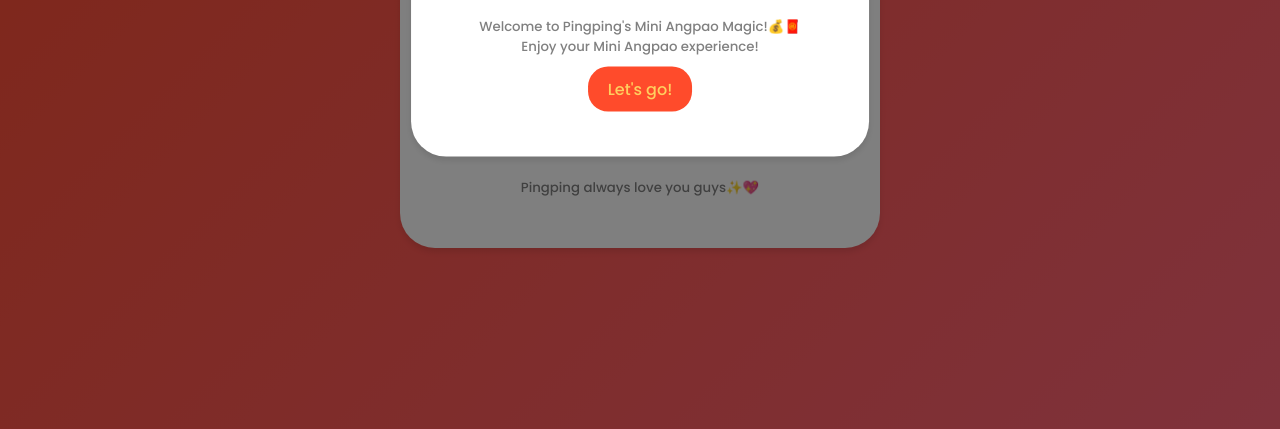
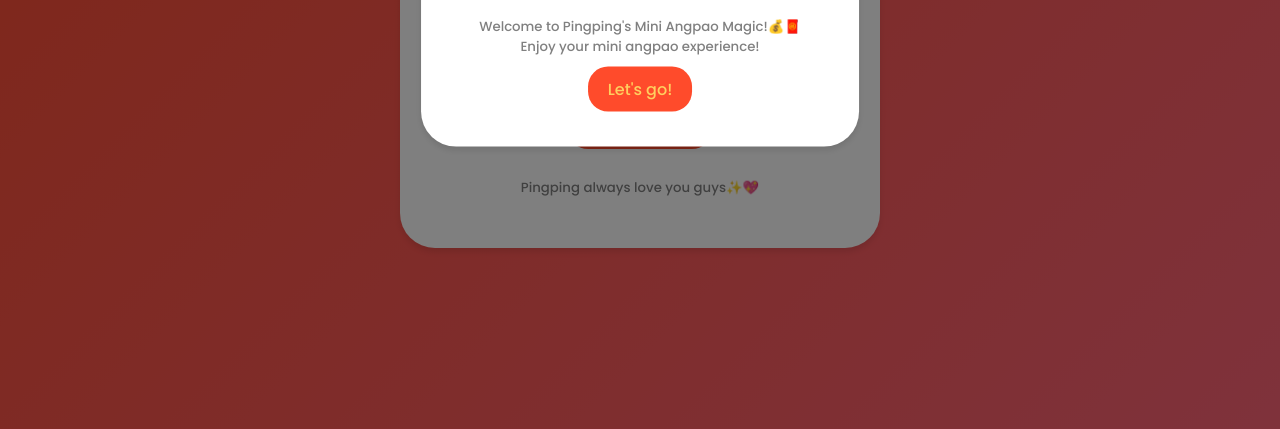
Before and after one commit to ppdarat/angpaorandom, a plain HTML site: page index.html in a window 1280 px wide. Shown: the part 371-800 px from the top of the page. Drawn offline with Linux system fonts and the light colour scheme.

Commit message:
Update index.html
update css for welcome pop up

```diff
--- a/index.html
+++ b/index.html
@@ -144,9 +144,10 @@
             left: 50%;
             transform: translate(-50%, -50%);
             text-align: center;
-            max-width: 400px;
+            max-width: 600px;
+            min-width: 250px;
             background-color: white;
-            padding: 40px;
+            padding: 30px;
             border-radius: 35px;
             box-shadow: 0 4px 6px rgba(0, 0, 0, 0.1);
             z-index: 9999;
@@ -195,7 +196,7 @@
         <span class="close" onclick="closePopup()">&times;</span>
         <h2 class="poppins-bold">✨Happy Chinese New Year!✨</h2>
         <h5 class="poppins-medium">Welcome to Pingping's Mini Angpao Magic!💰🧧 <br>
-            Enjoy your Mini Angpao experience!</h5>
+            Enjoy your mini angpao experience!</h5>
         <button class="poppins-medium" onclick="startBackgroundMusic()">Let's go!</button>
     </div>
 
@@ -240,7 +241,14 @@
             closePopup(); // Close the welcome pop-up after starting the music
         }
 
-        document.getElementById('generate-btn').addEventListener('click', function() {
+        document.getElementById('generate-btn').addEventListener('click', generateWish);
+        document.getElementById('name').addEventListener('keypress', function(event) {
+            if (event.keyCode === 13) { // Check if Enter key is pressed
+                generateWish();
+            }
+        });
+
+        function generateWish() {
             var name = document.getElementById('name').value.trim();
             if (!name) {
                 alert('Please enter a name.');
@@ -259,7 +267,7 @@
 
             displayRandomWish();
             playSoundEffect();
-        });
+        }
 
         function displayRandomWish() {
             var randomIndex = Math.floor(Math.random() * wishes.length);
```
